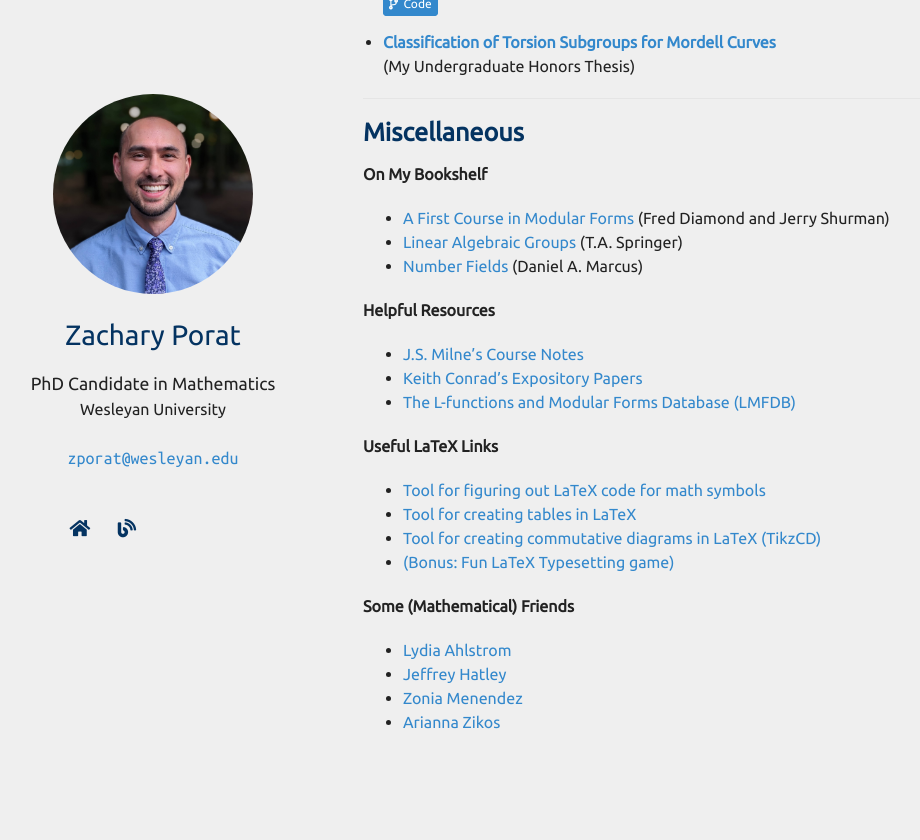
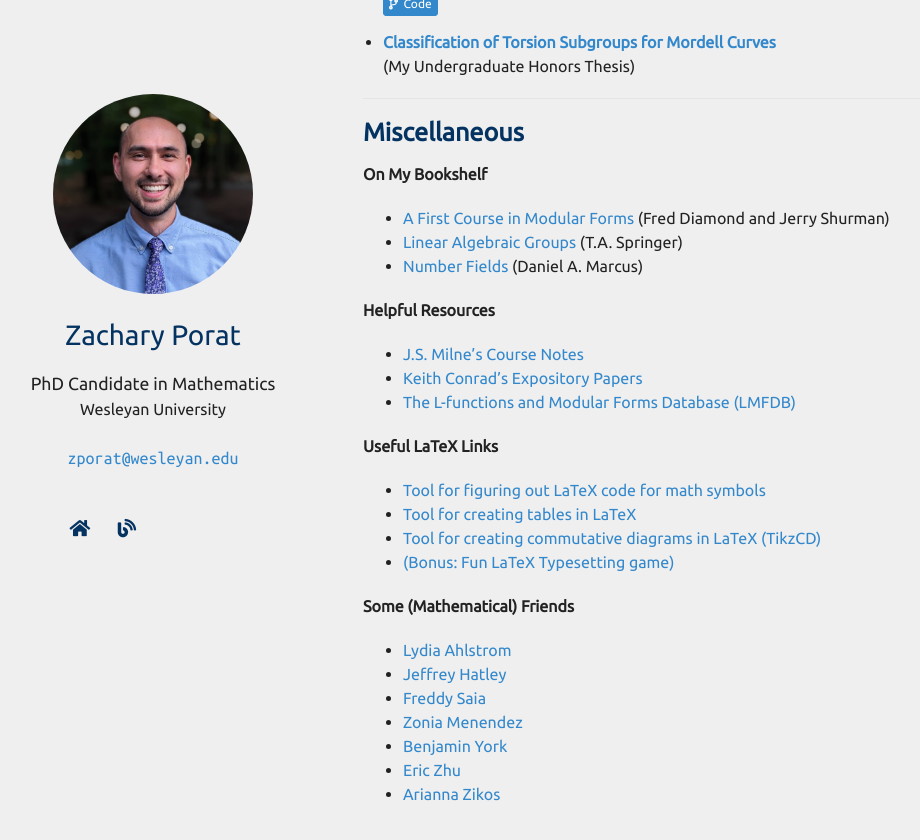
Before and after one commit to zporat/zporat.github.io, a Jekyll site: the page built from index.md, in a window 1280 px wide and 900 px high, scrolled down 1739 px. Shown: the top 840 px of the window, without its empty margins (102-1022 px from the left). Built offline with Jekyll 4.4.1, drawn with Linux system fonts in a browser that asks for light colours; nearby versions of some CDN libraries; a style sheet for code colours, icons or effects is not loaded; our own code applies the rules of GitHub Pages for plain Markdown files.

Commit message:
friend update

```diff
--- a/index.md
+++ b/index.md
@@ -75,5 +75,8 @@ Here are some notes and code that I have put together for one reason or another.
 **Some (Mathematical) Friends**
 * [Lydia Ahlstrom](https://sites.google.com/wesleyan.edu/lydiaahlstrom/home)
 * [Jeffrey Hatley](https://www.math.union.edu/~hatleyj/)
+* [Freddy Saia](https://fsaia.github.io/site/)
 * [Zonia Menendez](https://zmenendez.wixsite.com/zkm78)
+* [Benjamin York](https://benjamin-york.github.io/)
+* [Eric Zhu](https://ericzhu0.wordpress.com/)
 * [Arianna Zikos](https://sites.google.com/view/ariannazikos)
```
